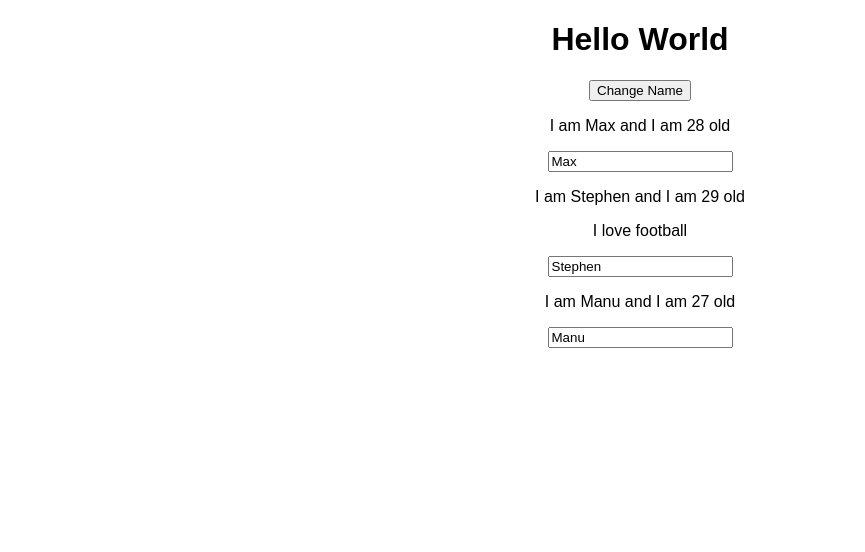
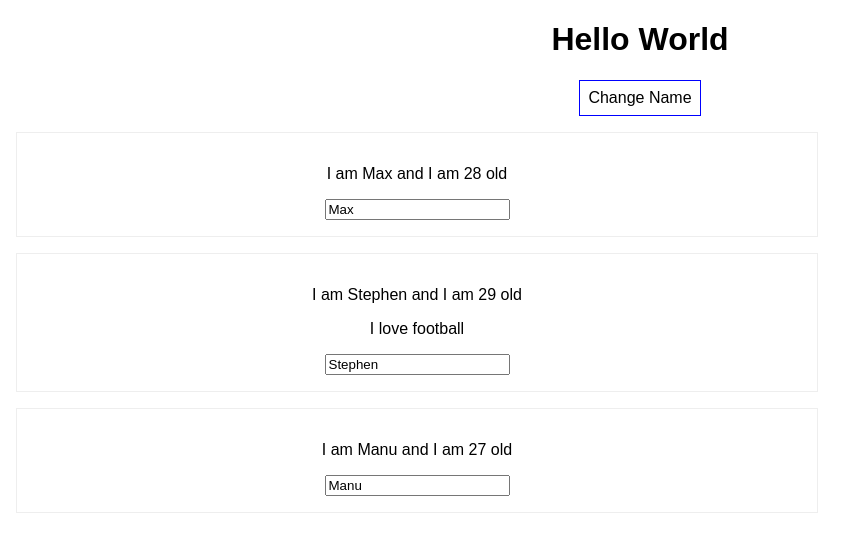
Before and after one commit to azeezkhan2197/react-complete-guide, a React (Create React App) app: page / in a window 1280 px wide. Shown: the top 552 px of the page, without its empty margins (0-865 px from the left). Built offline with nearby package versions, Linux system fonts and the light colour scheme.

Commit message:
adding style with css

```diff
--- a/src/App.js
+++ b/src/App.js
@@ -34,10 +34,17 @@
   }
 
   render(){
+    const style={
+      backgroundColor : "white",
+      font: "inherit",
+      border: '1px solid blue',
+      padding: '8px',
+      cursor: "pointer",
+    }
     return (
       <div className="App">
         <h1>Hello World</h1>
-        <button onClick={()=>this.switchNameHandler('Rooney')} >Change Name</button>
+        <button style={style} onClick={()=>this.switchNameHandler('Rooney')} >Change Name</button>
         <Person name={this.state.persons[0].name} age={this.state.persons[0].age}/>
         <Person name={this.state.persons[1].name} age={this.state.persons[1].age}
           click={this.switchNameHandler.bind(this,'Neymar')}>
--- /dev/null
+++ b/src/Person/Person.css
@@ -0,0 +1,7 @@
+.Person{
+    width: 60%;
+    margin: 16px;
+    border: 1px solid #eee;
+    padding: 16px;
+    text-align: center;
+}
--- a/src/Person/Person.js
+++ b/src/Person/Person.js
@@ -1,8 +1,9 @@
 import React from 'react';
+import './Person.css'
 
 const person = (props)=>{
     return(
-        <div>
+        <div className="Person">
             <p onClick={props.click}>I am {props.name} and I am {props.age} old</p>
             <p>{props.children}</p>
             <input type = 'text' onChange={props.changed} value={props.name}/>
```
